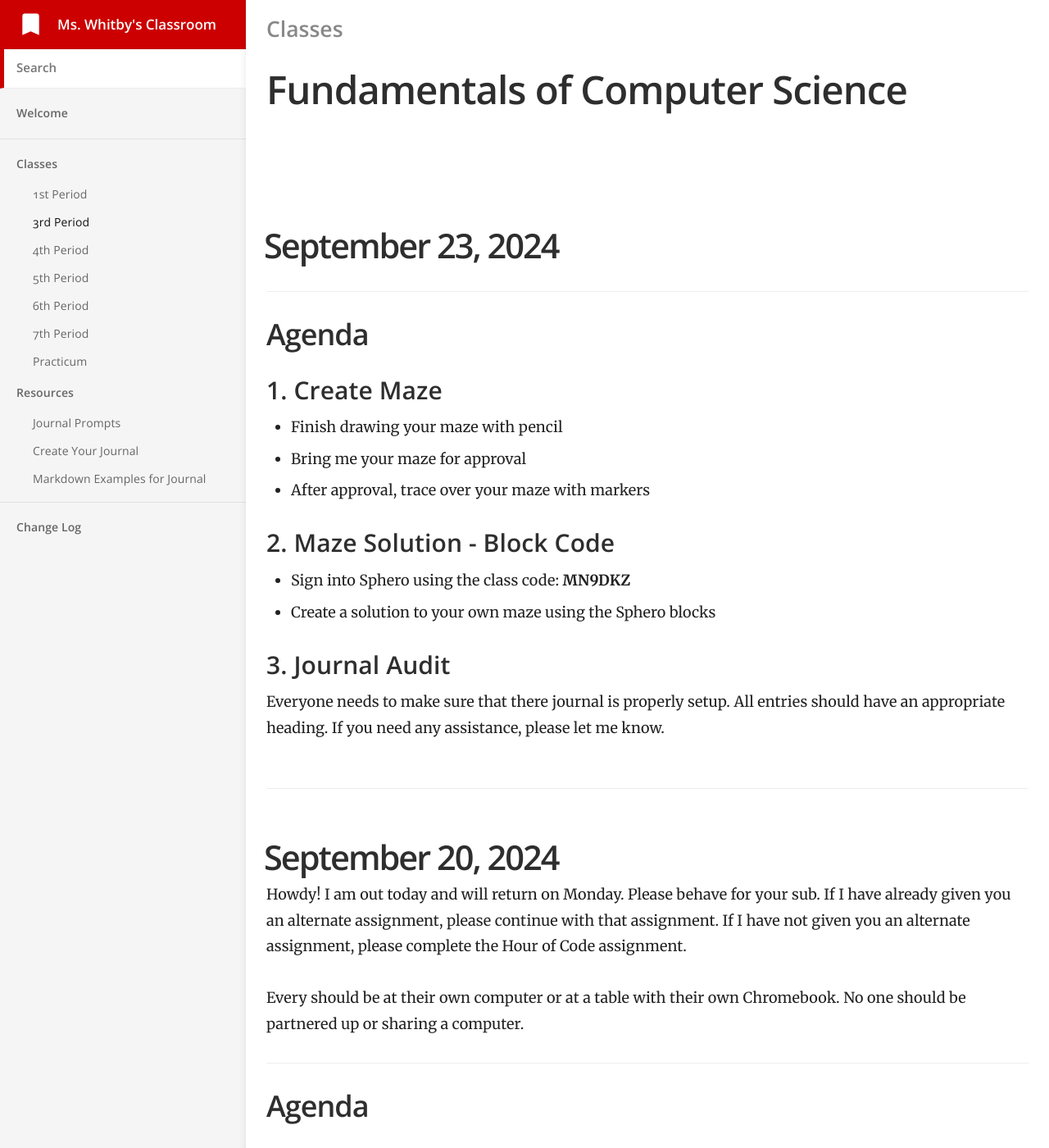
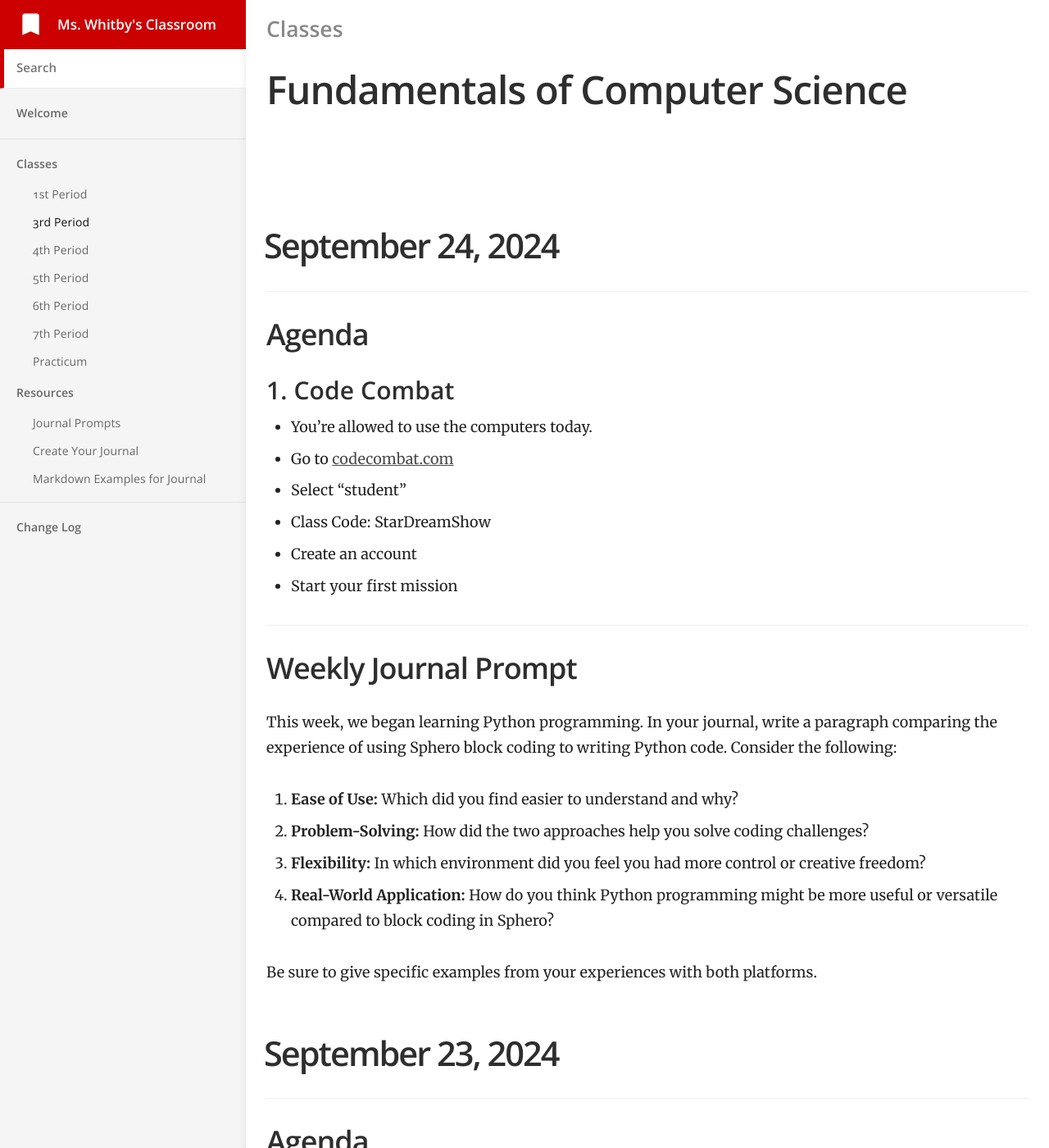
Before and after one commit to mswhitby/classroom, a Jekyll site: the page built from _docs/classes/3rd.md, in a window 1280 px wide and 1400 px high. Shown: the whole window at 82% size. Built offline with Jekyll 4.4.1, drawn with Linux system fonts in a browser that asks for light colours.

Commit message:
Updated lesson

```diff
--- a/_docs/classes/3rd.md
+++ b/_docs/classes/3rd.md
@@ -4,6 +4,30 @@ subtitle: Fundamentals of Computer Science
 category: Classes
 order: 2
 ---
+
+# September 24, 2024
+
+## Agenda
+
+### 1. Code Combat
+
+- You're allowed to use the computers today.
+- Go to [codecombat.com](https://codecombat.com)
+- Select "student"
+- Class Code: StarDreamShow
+- Create an account
+- Start your first mission
+
+## Weekly Journal Prompt
+
+This week, we began learning Python programming. In your journal, write a paragraph comparing the experience of using Sphero block coding to writing Python code. Consider the following:
+
+1. **Ease of Use:** Which did you find easier to understand and why?
+2. **Problem-Solving:** How did the two approaches help you solve coding challenges?
+3. **Flexibility:** In which environment did you feel you had more control or creative freedom?
+4. **Real-World Application:** How do you think Python programming might be more useful or versatile compared to block coding in Sphero?
+
+Be sure to give specific examples from your experiences with both platforms.
 
 # September 23, 2024
 
```
